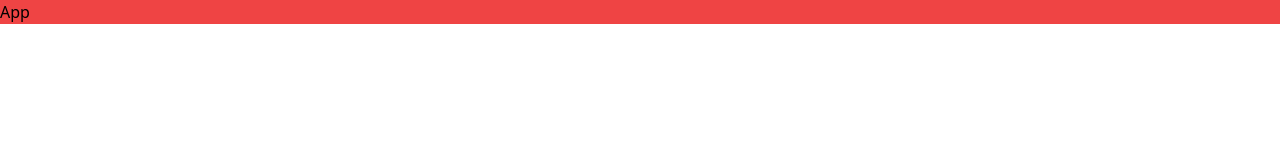
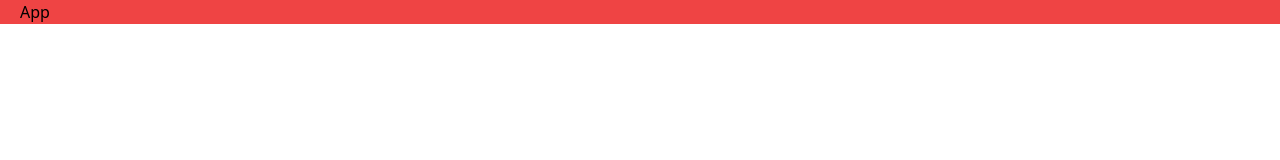
Before and after one commit to Stewie154/Redux-To-Do-List, a React (Create React App) app: page / in a window 1280 px wide. Shown: the top 160 px of the page. Built offline with nearby package versions, Linux system fonts and the light colour scheme.

Commit message:
added container class to App

```diff
--- a/src/components/app/App.js
+++ b/src/components/app/App.js
@@ -3,7 +3,9 @@ import '../../index.css'
 
 const App = () => {
   return (
-    <div className="bg-red-500">App</div>
+    <div className="bg-red-500 container mx-auto px-5">
+        App
+    </div>
   )
 }
 
```
